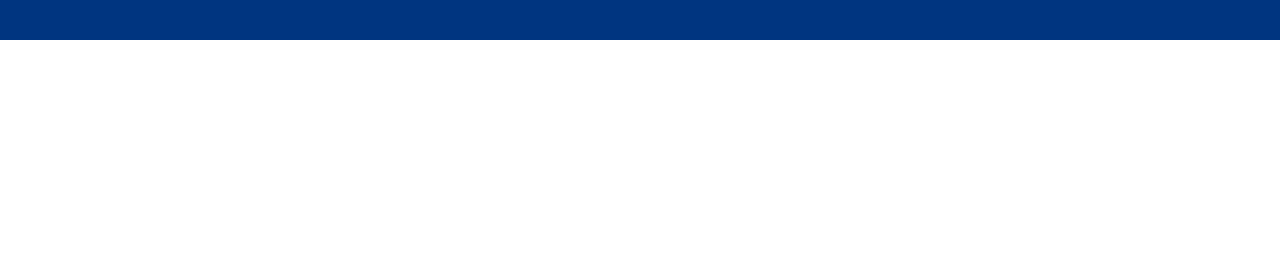
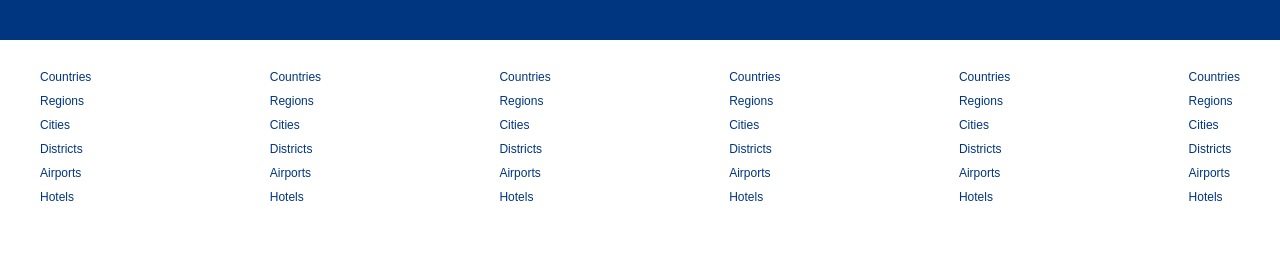
Before and after one commit to jashezan/shez-booking-frontend, a React (Vite) app: page / in a window 1280 px wide. Shown: the part 1617-1881 px from the top of the page. Before the commit the page ends 1657 px from the top, so only its background shows below. Built offline with nearby package versions, Linux system fonts and the light colour scheme.

Commit message:
Added Footer

```diff
--- /dev/null
+++ b/src/components/footer/Footer.jsx
@@ -0,0 +1,28 @@
+import React from "react";
+import "./footer.scss";
+import footerList from "../../data/footerList";
+
+const Footer = () => {
+  return (
+    <footer className="footer">
+      <div className="fLists">
+        {footerList.map((list, index) => {
+          return (
+            <ul className="fList" key={index}>
+              {list.map((item, idx) => {
+                return (
+                  <div className="fListItem" key={idx}>
+                    {item.name}
+                  </div>
+                );
+              })}
+            </ul>
+          );
+        })}
+      </div>
+      <div className="fText">Copyright @ 2023 shezBooking.</div>
+    </footer>
+  );
+};
+
+export default Footer;
--- /dev/null
+++ b/src/components/footer/footer.scss
@@ -0,0 +1,25 @@
+@import "../../styles/variables";
+
+.footer {
+  width: 100px;
+  width: $desktop-screen;
+  font-size: 12px;
+}
+
+.fLists {
+  width: 100%;
+  margin-bottom: 50px;
+  display: flex;
+  justify-content: space-between;
+}
+
+.fList{
+  list-style-type: none;
+  padding: 0px;
+}
+
+.fListItem{
+  color: $primary-color;
+  margin-bottom: 10px;
+  cursor: pointer;
+}
--- a/src/components/header/header.scss
+++ b/src/components/header/header.scss
@@ -92,6 +92,7 @@
   color: lightgray;
   border-radius: 5px;
   box-shadow: 0px 0px 10px -5px rgba(0,0,0,0.4);
+  z-index: 2;
 }
 
 .optionItem{
--- /dev/null
+++ b/src/data/footerList.js
@@ -0,0 +1,52 @@
+const footerList = [
+  [
+    { name: "Countries", link: "" },
+    { name: "Regions", link: "" },
+    { name: "Cities", link: "" },
+    { name: "Districts", link: "" },
+    { name: "Airports", link: "" },
+    { name: "Hotels", link: "" },
+  ],
+  [
+    { name: "Countries", link: "" },
+    { name: "Regions", link: "" },
+    { name: "Cities", link: "" },
+    { name: "Districts", link: "" },
+    { name: "Airports", link: "" },
+    { name: "Hotels", link: "" },
+  ],
+  [
+    { name: "Countries", link: "" },
+    { name: "Regions", link: "" },
+    { name: "Cities", link: "" },
+    { name: "Districts", link: "" },
+    { name: "Airports", link: "" },
+    { name: "Hotels", link: "" },
+  ],
+  [
+    { name: "Countries", link: "" },
+    { name: "Regions", link: "" },
+    { name: "Cities", link: "" },
+    { name: "Districts", link: "" },
+    { name: "Airports", link: "" },
+    { name: "Hotels", link: "" },
+  ],
+  [
+    { name: "Countries", link: "" },
+    { name: "Regions", link: "" },
+    { name: "Cities", link: "" },
+    { name: "Districts", link: "" },
+    { name: "Airports", link: "" },
+    { name: "Hotels", link: "" },
+  ],
+  [
+    { name: "Countries", link: "" },
+    { name: "Regions", link: "" },
+    { name: "Cities", link: "" },
+    { name: "Districts", link: "" },
+    { name: "Airports", link: "" },
+    { name: "Hotels", link: "" },
+  ],
+];
+
+export default footerList;
--- a/src/pages/home/Home.jsx
+++ b/src/pages/home/Home.jsx
@@ -7,6 +7,7 @@
 import PropertyList from '../../components/propertyList/PropertyList'
 import FeaturedProperties from '../../components/featuredProperties/FeaturedProperties'
 import MailList from '../../components/mailList/MailList'
+import Footer from '../../components/footer/Footer'
 
 const Home = () => {
   return (
@@ -20,6 +21,7 @@
       <h1 className="homeTitle">Homes guests love</h1>
       <FeaturedProperties/>
       <MailList/>
+      <Footer/>
     </div>
     </header>
   )
```
